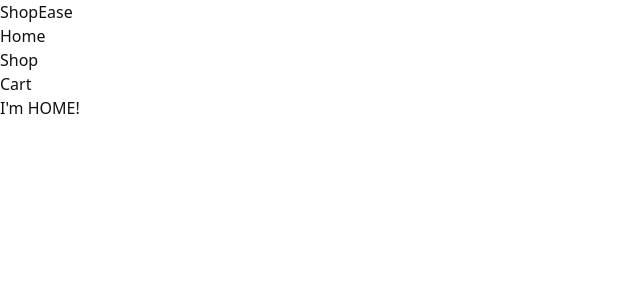
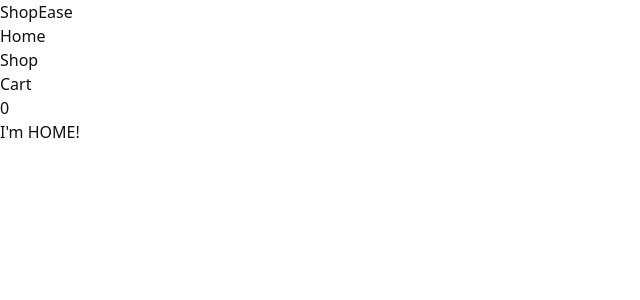
Before and after one commit to ivan-mangulabnan/shopease, a React (Vite) app: page / in a window 1280 px wide. Shown: the top 300 px of the page, without its empty margins (0-640 px from the left). Built offline with nearby package versions, Linux system fonts and the light colour scheme.

Commit message:
add popUp count of cart items

```diff
--- a/src/navbar/navbar.jsx
+++ b/src/navbar/navbar.jsx
@@ -1,6 +1,10 @@
 import { Link } from "react-router";
+import { CartContext } from "../cart-context.jsx";
+import { useContext } from "react";
 
 function NavBar () {
+  const { cart } = useContext(CartContext);
+
   return (
     <nav>
       <ul>
@@ -12,6 +16,7 @@ function NavBar () {
         </li>
         <li>
           <Link to='/cart'>Cart</Link>
+          <p data-testid='cartCount'>{ cart.length }</p>
         </li>
       </ul>
     </nav>
```
